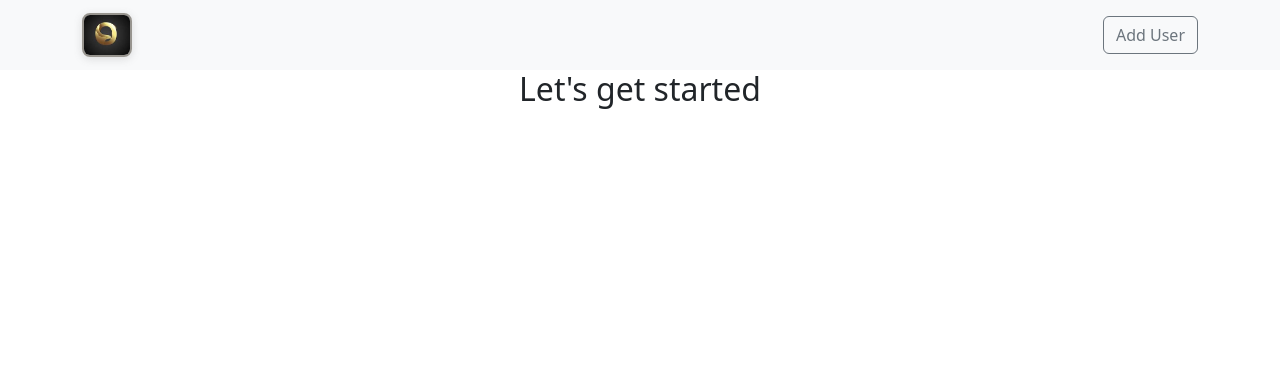
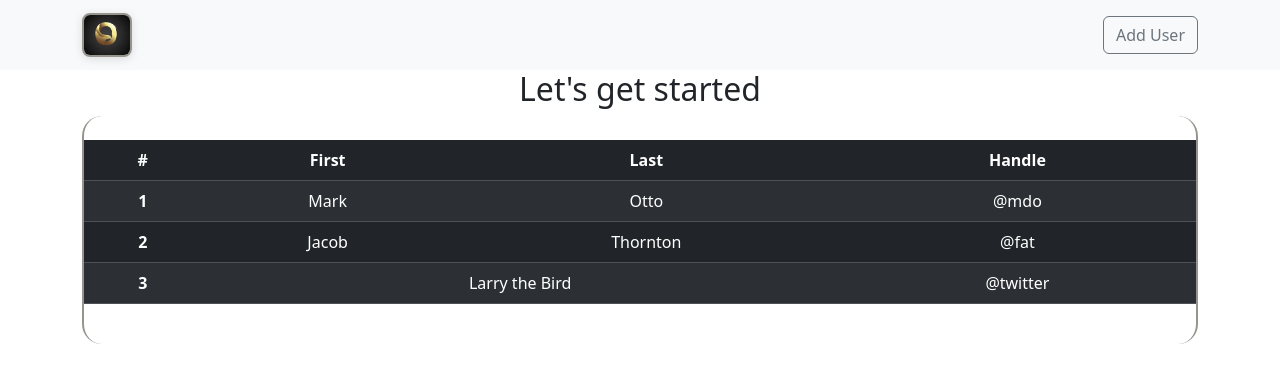
Before and after one commit to Kel-nana/full_stack_frontend_app_V3, a React (Create React App) app: page / in a window 1280 px wide. Shown: the top 382 px of the page. Built offline with nearby package versions, Linux system fonts and the light colour scheme.

Commit message:
render home

```diff
--- a/src/App.js
+++ b/src/App.js
@@ -1,12 +1,14 @@
 import './App.css';
 import "../node_modules/bootstrap/dist/css/bootstrap.min.css"
 import { Navbar } from './layout/Navbar';
+import { Home } from './pages/Home';
 
 function App() {
   return (
     <div className="App">
       <Navbar />
      <h2>Let's get started</h2>
+     <Home />
     </div>
   );
 }
```
